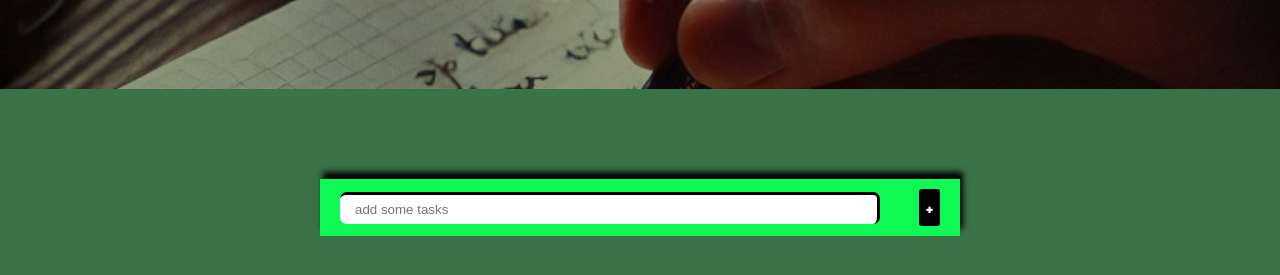
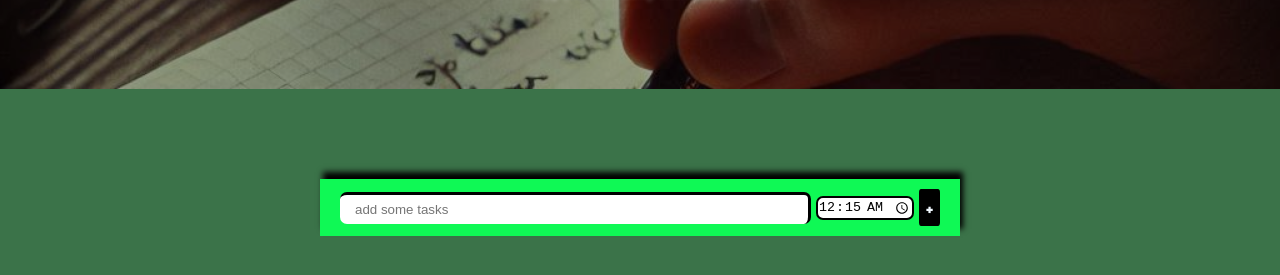
Before and after one commit to Amir-Bagheri-FE/Todo, a plain HTML site: page index.html in a window 1280 px wide. Shown: the part 151-426 px from the top of the page. Drawn offline with Linux system fonts and the light colour scheme.

Commit message:
time added!

```diff
--- a/app.js
+++ b/app.js
@@ -2,6 +2,7 @@ let userPlan = document.querySelector(".planText");
 let AddButton = document.querySelector(".addBtn");
 const Holder = document.querySelector(".added");
 let desc = document.querySelector(".description");
+let Time = document.getElementById('time');
 AddButton.addEventListener("click", () => {
   AddTask(userPlan.value);
 });
@@ -29,7 +30,7 @@ function AddTask(M) {
     sec2.append(Delete, done, Edit);
     Holder.append(container);
     container.classList.add("mainTask");
-    Task.textContent = M;
+    Task.textContent = `${M} until ${Time.value}`;
     Delete.classList.add("fas", "fa-trash-alt");
     done.classList.add("fas", "fa-check");
     Edit.classList.add("fas", "fa-edit");
@@ -60,7 +61,7 @@ function AddTask(M) {
     editor.addEventListener("focusout", function () {
       Task.style.display = "block";
       editor.style.display = "none";
-      Task.textContent = editor.value;
+      Task.textContent = editor.value
       submit.style.display = "none";
     });
   }
--- a/index.html
+++ b/index.html
@@ -15,6 +15,7 @@
     <div class="planHolder">
       <div class="adder">
         <input type="text" class="planText" placeholder="add some tasks" />
+        <input type="time" value="00:15:00" id="time">
         <span class="addBtn">&plus;</span>
       </div>
       <div class="added"></div>
--- a/style.css
+++ b/style.css
@@ -96,6 +96,7 @@ p {
   justify-content: space-between;
   color: blue;
   font-size: larger;
+  margin: 0 15px;
 }
 .addedTask {
   background-color: #ffffff85;
@@ -143,3 +144,9 @@ p {
   display: none;
   cursor: pointer;
 }
+#time{
+  margin: 5px;
+  border-radius: 7px;
+  border: 2px solid;
+  position: relative;
+}
```
